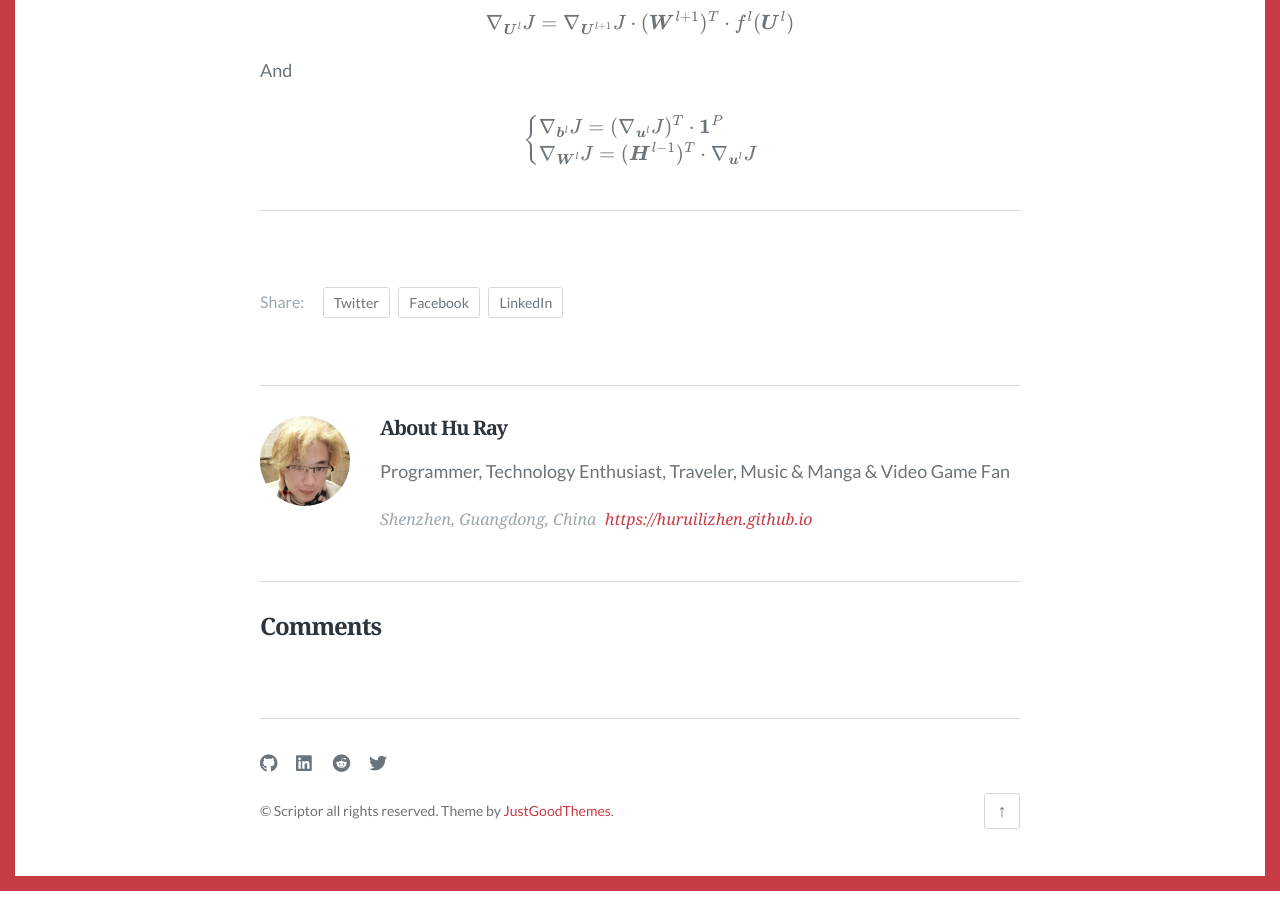
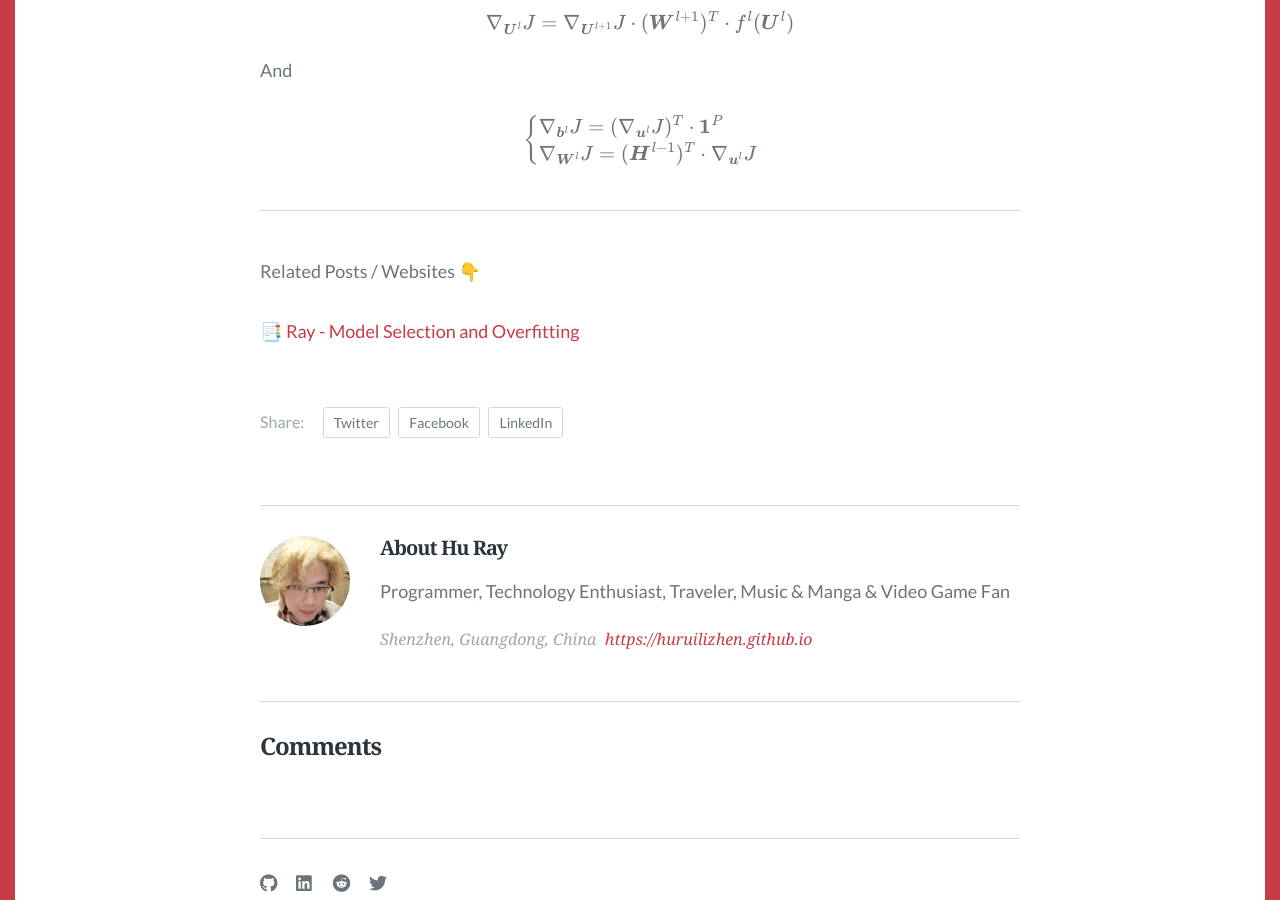
Before and after one commit to HuRuilizhen/HuRuilizhen.github.io, a Jekyll site: the page built from _posts/2025-02-13-Deep-Neural-Networks.md, in a window 1280 px wide and 900 px high, scrolled down 9779 px. Built offline with Jekyll 4.4.1, drawn with Linux system fonts in a browser that asks for light colours; some web fonts are replaced; formulas are drawn with MathJax 3; comment, search, counter and statistics services are not loaded.

Commit message:
[update]: links

```diff
--- a/_posts/2025-02-13-Deep-Neural-Networks.md
+++ b/_posts/2025-02-13-Deep-Neural-Networks.md
@@ -367,3 +367,7 @@ $$
 $$
 
 ---
+
+Related Posts / Websites 👇
+
+📑 [Ray - Model Selection and Overfitting]({{ site.url }}{{ site.baseurl }}/Model-Selection-and-Overfitting)
```
